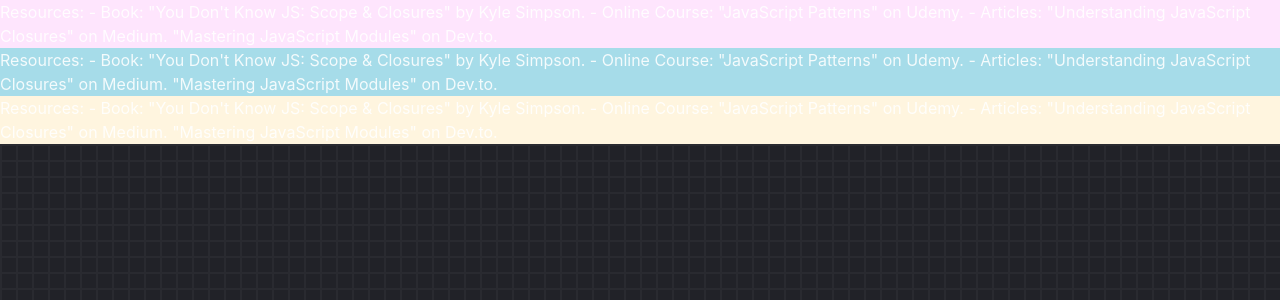
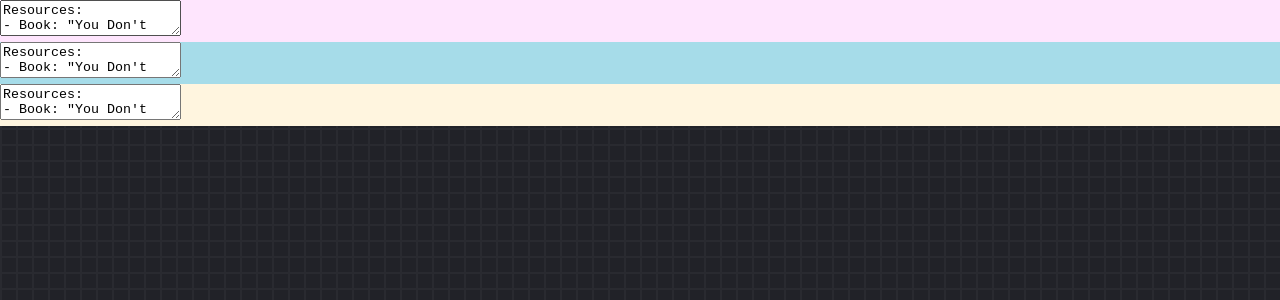
Before and after one commit to SmartPlasmid/sticky-notes, a React (Vite) app: page / in a window 1280 px wide. Shown: the top 300 px of the page. Built offline with nearby package versions, Linux system fonts and the light colour scheme.

Commit message:
textarea

```diff
--- a/src/components/NoteCard.jsx
+++ b/src/components/NoteCard.jsx
@@ -4,8 +4,10 @@
   const data = JSON.parse(note.body)
   const colors = JSON.parse(note.colors)
   return (
-    <div style={{backgroundColor : colors.colorBody}}>
+    <div style={{backgroundColor : colors.colorBody, color : colors.colorText}}>
+      <textarea>
       {data}
+      </textarea>
     </div>
   )
 }
--- a/src/pages/NotesPage.jsx
+++ b/src/pages/NotesPage.jsx
@@ -1,8 +1,6 @@
 import React from 'react'
 import NoteCard from '../components/NoteCard'
 import { fakeData as notes} from '../assets/fakedata'
-
-
 
 const NotesPage = () => {
   return (
```
